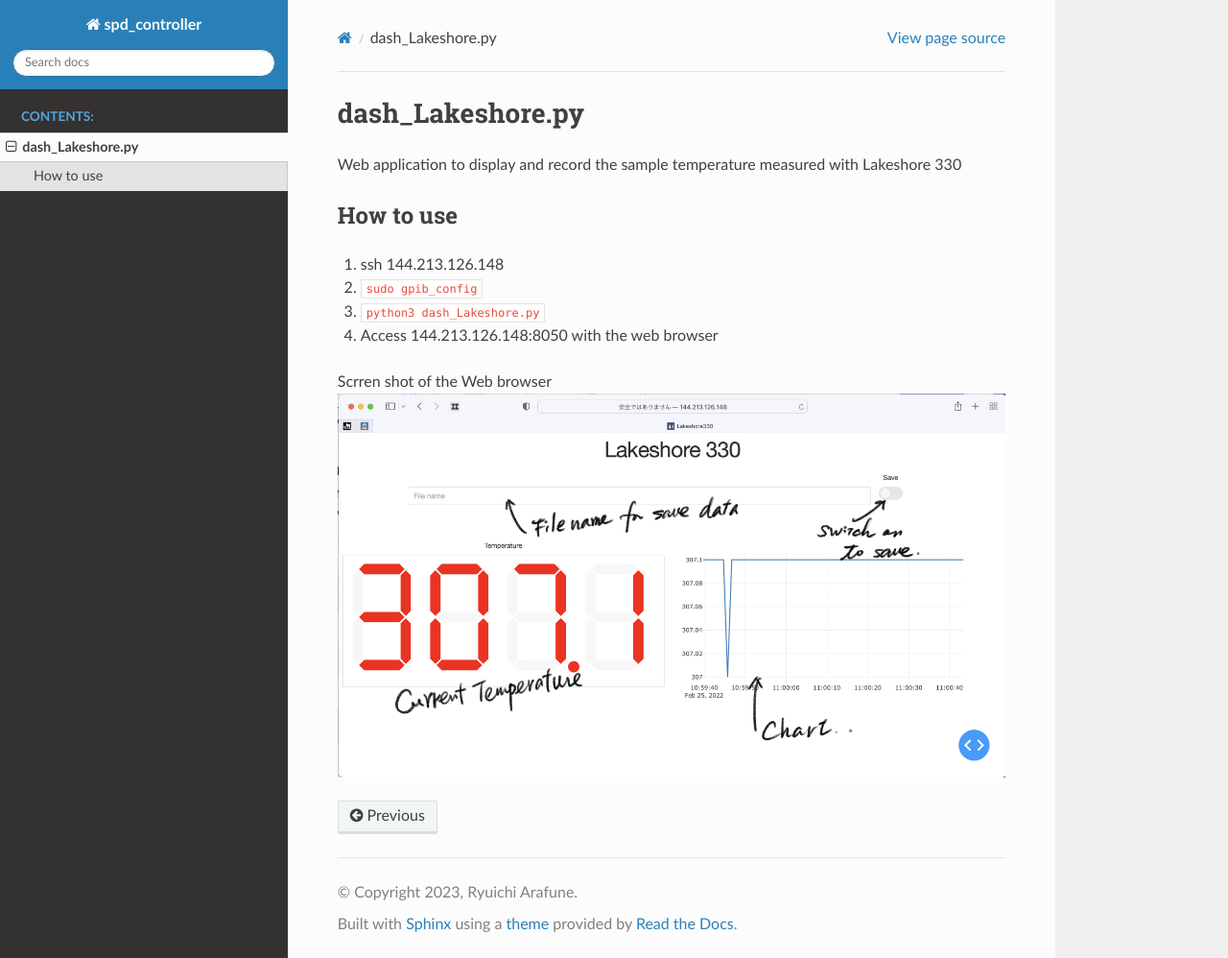
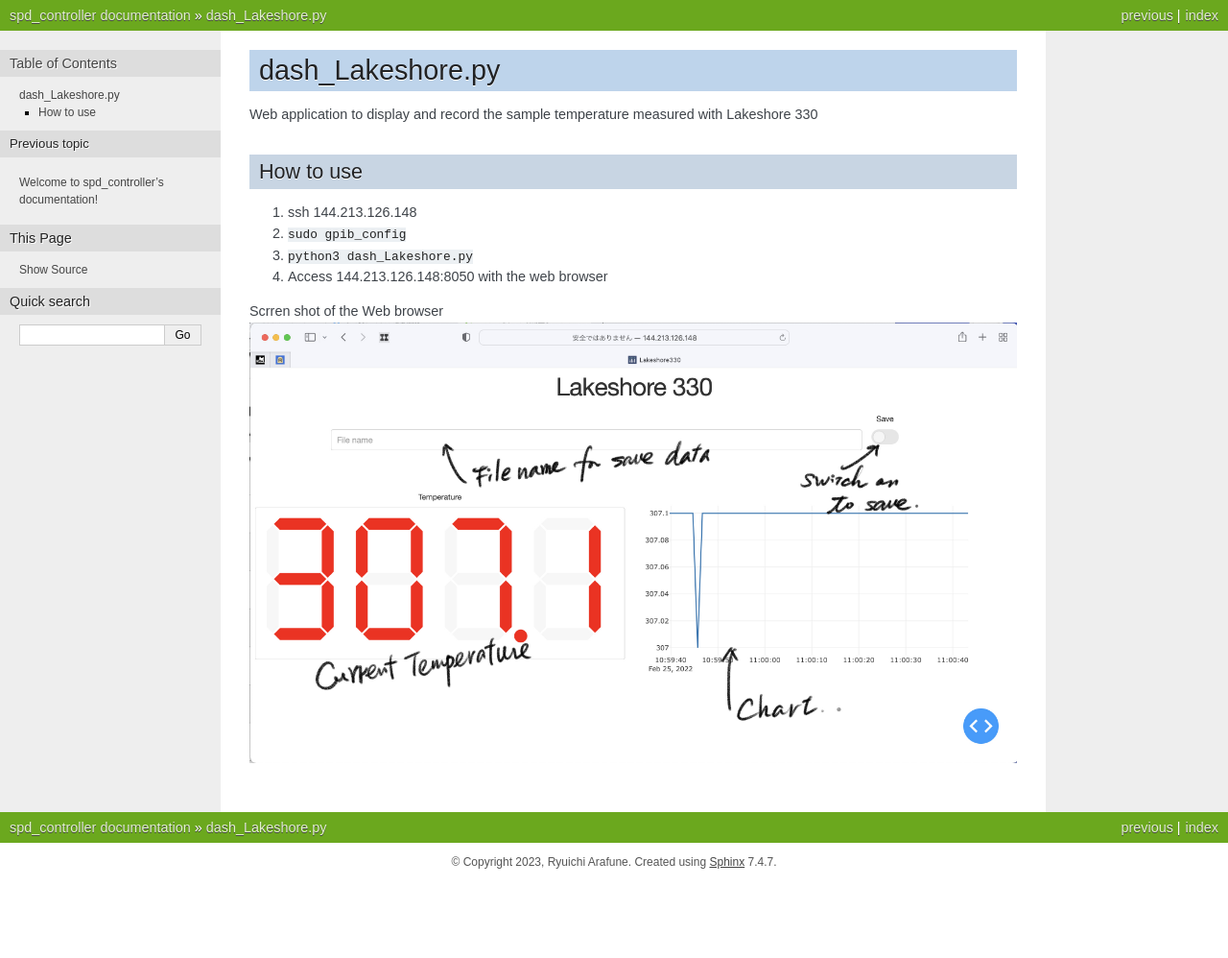
Before and after one commit to arafune/spd_controller, a Sphinx documentation site: the page built from doc/source/dash_Lakeshore/dash_Lakeshore.md, in a window 1280 px wide and 998 px high. Shown: the whole window at 96% size. Built offline with Sphinx 7.4.7, drawn with Linux system fonts in a browser that asks for light colours.

Commit message:
Stop using shphinx_rtd_theme
*  Seems to be obsolute

```diff
--- a/doc/source/conf.py
+++ b/doc/source/conf.py
@@ -24,7 +24,7 @@ language = "en"
 # -- Options for HTML output -------------------------------------------------
 # https://www.sphinx-doc.org/en/master/usage/configuration.html#options-for-html-output
 
-html_theme = "sphinx_rtd_theme"
+html_theme = "nature"
 html_static_path = ["_static"]
 
 myst_enable_extensions = [
--- a/spd_controller/__init__.py
+++ b/spd_controller/__init__.py
@@ -119,11 +119,12 @@ class Comm:
         return self.comm.readline()
 
     def recvtext(self) -> str:
-        """Read the text endwith the TERM (default: \r) from the device
+        r"""Read the text endwith the TERM (default: \\r) from the device
 
         Returns
-        --------
+        ---------
         str
+            returned text
         """
         return self.recvbytes().decode("utf-8")
 
```
